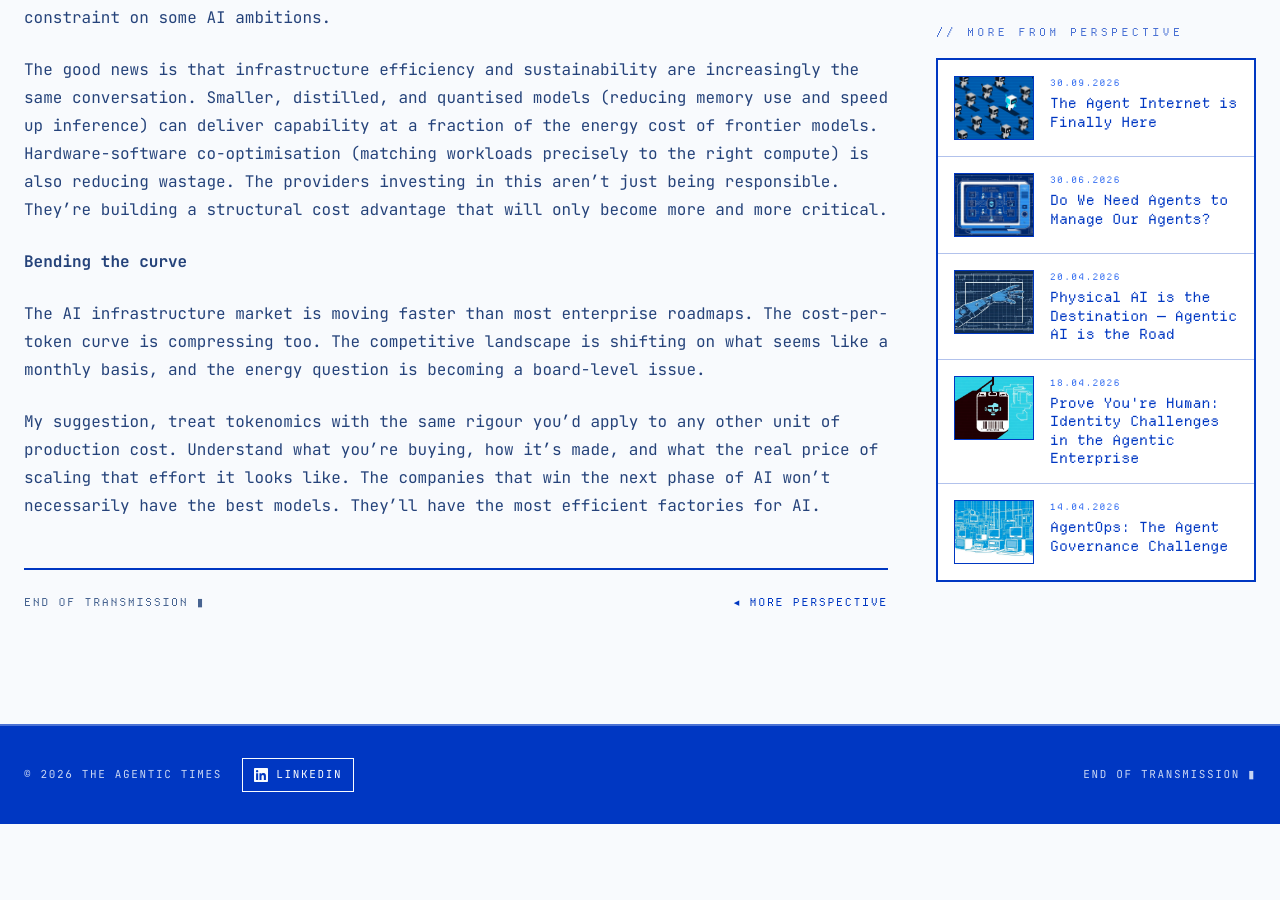
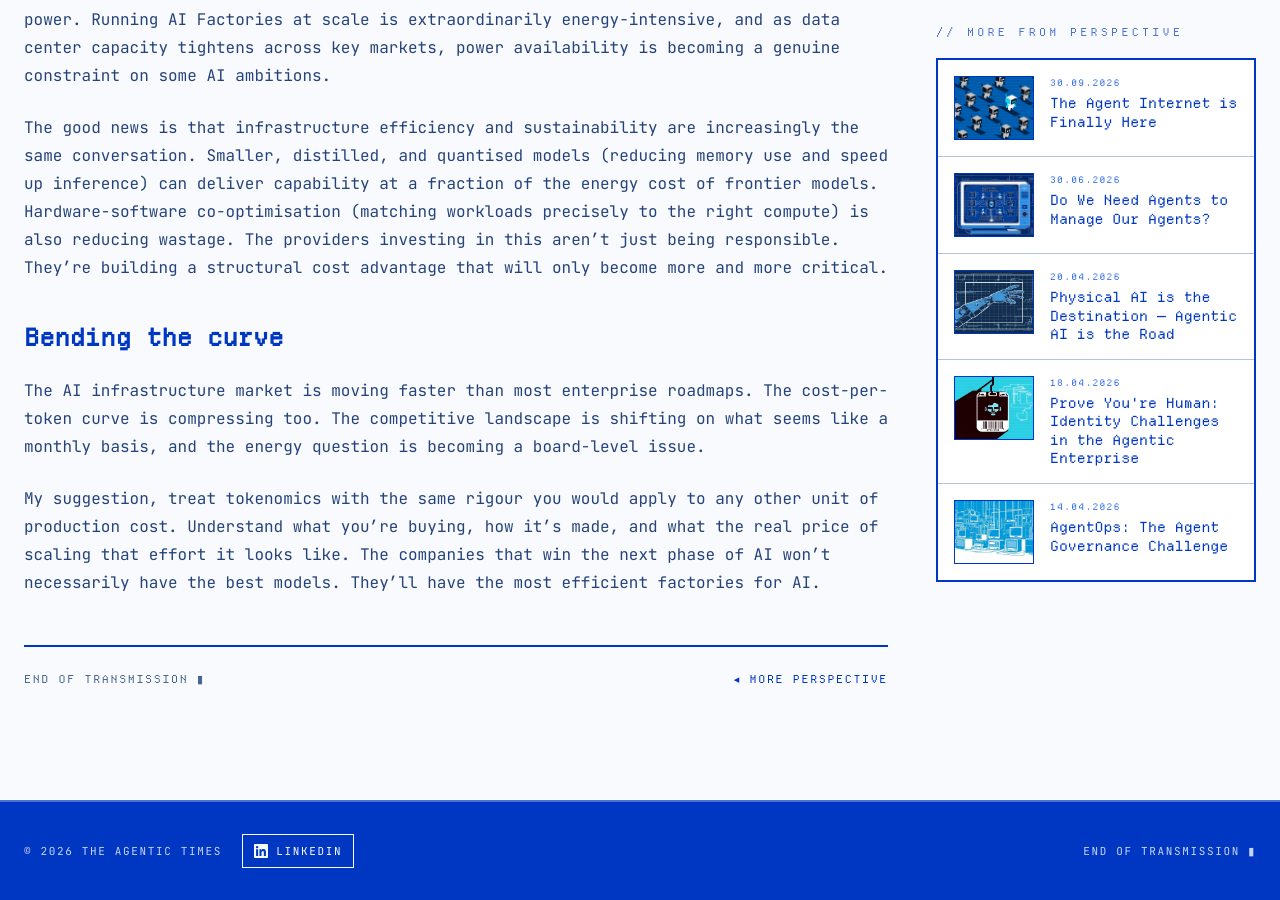
Before and after one commit to christbt79/agentic-times, a Jekyll site: the page built from _posts/2026-04-17-ai-factories-it-s-basic-tokenomics.md, in a window 1280 px wide and 900 px high, scrolled down 2650 px. Built offline with Jekyll 4.4.1, drawn with Linux system fonts in a browser that asks for light colours; before the commit the page ends 3474 px from its top, so only the background shows below that.

Commit message:
Update Perspective “2026-04-17-ai-factories-it-s-basic-tokenomics”

```diff
--- a/_posts/2026-04-17-ai-factories-it-s-basic-tokenomics.md
+++ b/_posts/2026-04-17-ai-factories-it-s-basic-tokenomics.md
@@ -12,7 +12,7 @@ The reality of the AI Factory is here. Data centers are no longer just places wh
 
 From where I sit, working with some of the companies building this infrastructure, that framing changes everything about how enterprises should be thinking about AI investment. Because if AI is a manufacturing operation, then the questions that matter aren't just "which model?" or "which cloud?" They're: what does it cost to produce a token? Who produces them most efficiently? And what happens when the factory runs out of power?
 
-**The metric your AI budget is missing**
+## **The metric your AI budget is missing**
 
 Most enterprises buying AI at scale today are making decisions based on headline model benchmarks and sales conversations. The challenge isn't awareness, CTOs know scaling AI isn't cheap. Fewer have the internal benchmarking maturity to drive that cost down and measure return against it.
 
@@ -20,20 +20,20 @@ That matters because not all token generation is equal. Inference workloads (the
 
 The companies getting this right are building internal benchmarking capability. They're asking providers not just what the model can do, but how the infrastructure behind it is optimised, batching strategies, quantisation approaches, and the data layer performance that determines how fast tokens actually flow.
 
-**A market that's finally more diverse**
+## **A market that's finally more diverse**
 
 The hyperscalers like AWS, Azure, Google Cloud typically dominate the conversation, and for good reason. Their integration depth, ecosystem breadth, and enterprise relationships are genuinely hard to replicate. AWS's investment in custom silicon like Trainium and Inferentia is also a serious play at owning the cost curve from the chip up.
 
 But the challenger layer is more credible than it's often given credit for. Specialist GPU cloud providers (CoreWeave, Nebius, Nscale, Lambda) and sovereign infrastructure players are competing hard on price per token and deployment flexibility, and winning massive deals with enterprises who need more than a hyperscaler's standard menu. Meanwhile, the storage layer, long underestimated in AI deployments, is now recognised as a critical performance variable. Purpose-built AI storage solutions are increasingly part of what separates an efficient token pipeline from an expensive one. The intelligent procurement decision right now isn't picking a winner. It's building a portfolio.
 
-**The power to succeed**
+## **The power to succeed**
 
 There's one dimension of tokenomics that enterprises are only beginning to factor in: power. Running AI Factories at scale is extraordinarily energy-intensive, and as data center capacity tightens across key markets, power availability is becoming a genuine constraint on some AI ambitions.
 
 The good news is that infrastructure efficiency and sustainability are increasingly the same conversation. Smaller, distilled, and quantised models (reducing memory use and speed up inference) can deliver capability at a fraction of the energy cost of frontier models. Hardware-software co-optimisation (matching workloads precisely to the right compute) is also reducing wastage. The providers investing in this aren't just being responsible. They're building a structural cost advantage that will only become more and more critical.
 
-**Bending the curve**
+## **Bending the curve**
 
 The AI infrastructure market is moving faster than most enterprise roadmaps. The cost-per-token curve is compressing too. The competitive landscape is shifting on what seems like a monthly basis, and the energy question is becoming a board-level issue.
 
-My suggestion, treat tokenomics with the same rigour you'd apply to any other unit of production cost. Understand what you're buying, how it's made, and what the real price of scaling that effort it looks like. The companies that win the next phase of AI won't necessarily have the best models. They'll have the most efficient factories for AI.
+My suggestion, treat tokenomics with the same rigour you would apply to any other unit of production cost. Understand what you're buying, how it's made, and what the real price of scaling that effort it looks like. The companies that win the next phase of AI won't necessarily have the best models. They'll have the most efficient factories for AI.
```
